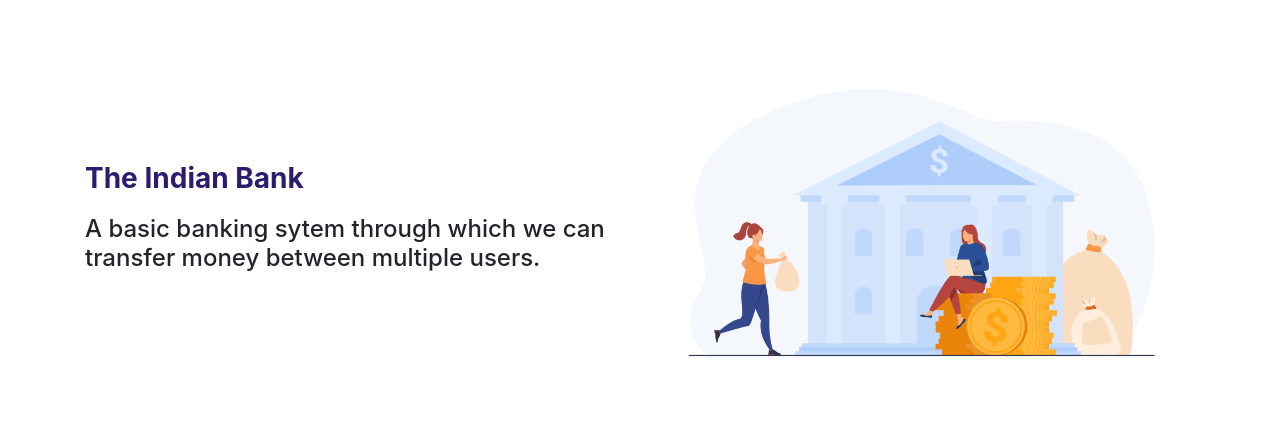
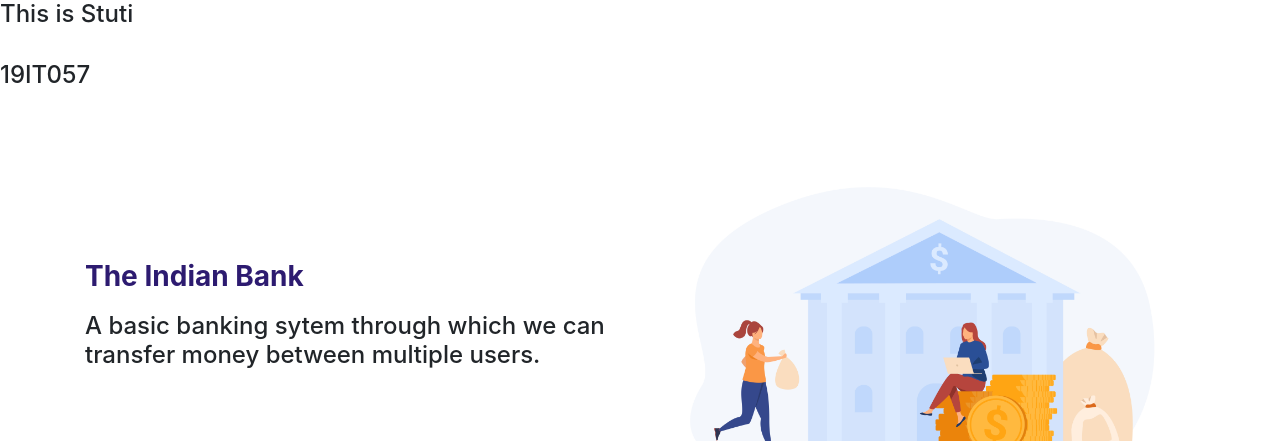
Before and after one commit to StutiLad/19IT057_pipeline, a PHP site: page / in a window 1280 px wide. Shown: the part 110-551 px from the top of the page. Run offline with PHP 8.4, Linux system fonts and the light colour scheme.

Commit message:
Update index.php

```diff
--- a/Basic Banking System/index.php
+++ b/Basic Banking System/index.php
@@ -14,6 +14,11 @@
     <?php
     include 'navbar.php';
     ?>
+
+<!-- 	Newly Added Lines -->
+	<h4>This is Stuti </h4>
+	<br>
+	<h4>19IT057</h4>
 
     <!-- Start Main area -->
     <section class="site-banner">
```
